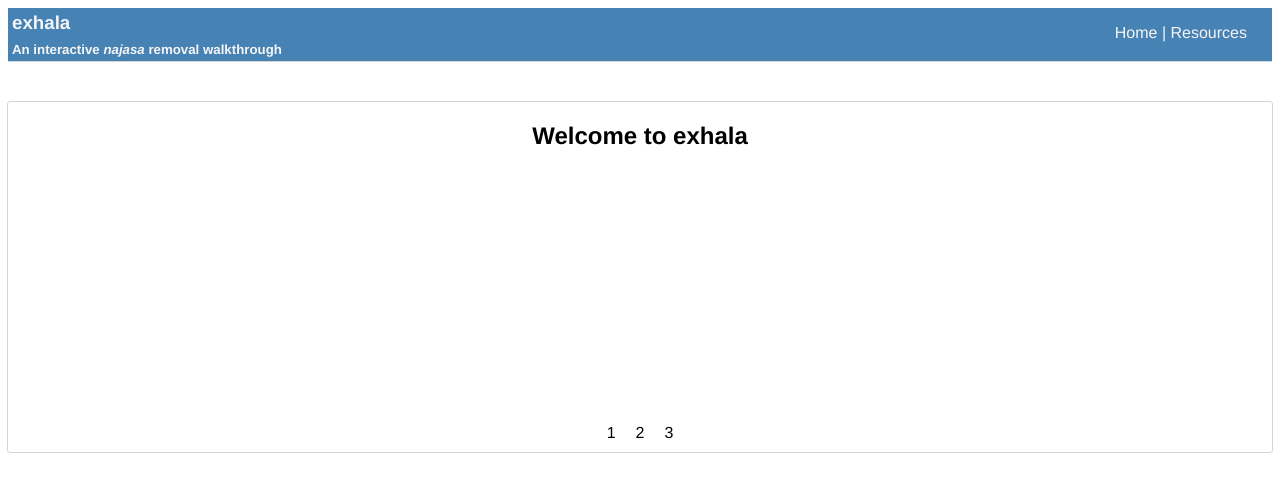
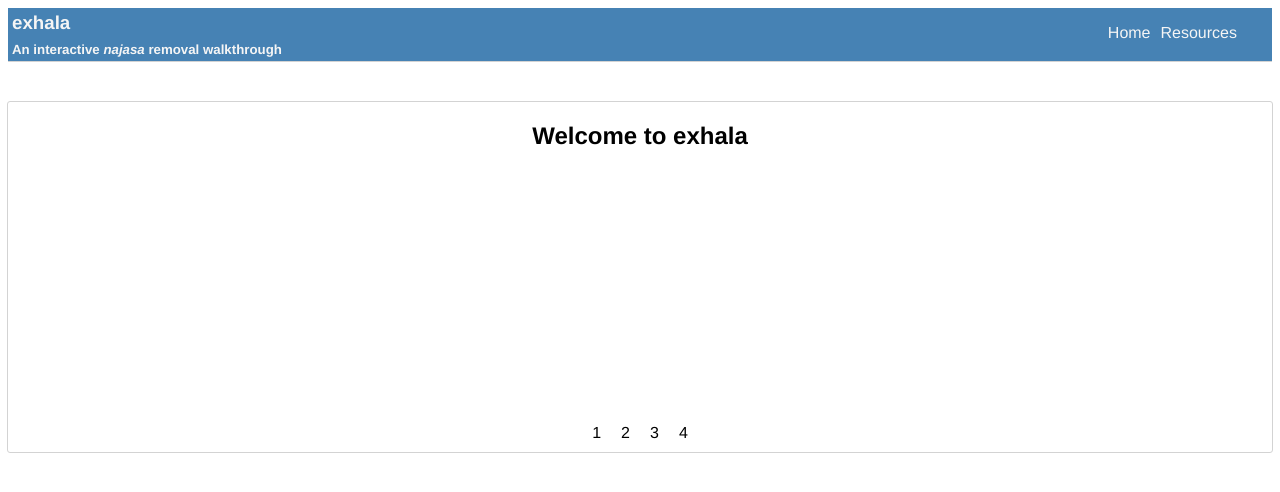
Before and after one commit to p-adams/exala, a Vue app: page /#/ in a window 1280 px wide. Shown: the top 492 px of the page. Built offline with nearby package versions, Linux system fonts and the light colour scheme.

Commit message:
create new Attribute page

```diff
--- a/src/App.vue
+++ b/src/App.vue
@@ -5,7 +5,7 @@
       <h5>An interactive <i>najasa</i> removal walkthrough</h5>
     </div>
     <div class="page-navigation">
-      <router-link to="/">Home</router-link> |
+      <router-link to="/">Home</router-link>
       <router-link to="/resources">Resources</router-link>
     </div>
   </nav>
@@ -40,9 +40,12 @@ h5 {
   text-align: left;
 }
 .page-navigation {
+  display: flex;
+  justify-content: space-between;
   margin-right: 25px;
 }
 nav a {
+  margin-right: 10px;
   line-height: 50px;
   text-decoration: none;
   color: whitesmoke;
--- /dev/null
+++ b/src/components/Attributes.vue
@@ -0,0 +1,12 @@
+<template>
+  <content-card>
+    <template v-slot:header>Attributes</template>
+  </content-card>
+</template>
+<script>
+import ContentCard from "./ContentCard.vue";
+export default {
+  components: { ContentCard },
+  setup() {},
+};
+</script>
--- a/src/components/Home.vue
+++ b/src/components/Home.vue
@@ -5,7 +5,7 @@
 
     <ul>
       <li v-for="(step, index) in steps" :key="index">
-        <span @click="handleStep(step)">{{ index + 1 }}</span>
+        <span class="step" @click="handleStep(step)">{{ index + 1 }}</span>
       </li>
     </ul>
   </div>
@@ -48,4 +48,7 @@ li {
   padding: 10px;
   display: inline-block;
 }
+.step {
+  cursor: pointer;
+}
 </style>
--- a/src/router/index.js
+++ b/src/router/index.js
@@ -4,6 +4,7 @@ import Resources from "../components/Resources.vue";
 import Start from "../components/Start.vue";
 import Types from "../components/Types.vue";
 import Transfer from "../components/Transfer.vue";
+import Attributes from "../components/Attributes.vue";
 const routes = [
   {
     path: "/",
@@ -11,8 +12,9 @@ const routes = [
     name: "home",
     children: [
       { path: "/start", component: Start, name: "start" },
-      { path: "/types", component: Types, name: "types_of_filth" },
-      { path: "/transfer", component: Transfer, name: "transfer_type" },
+      { path: "/types", component: Types, name: "types" },
+      { path: "/transfer", component: Transfer, name: "transfer" },
+      { path: "/attributes", component: Attributes, name: "attributes" },
     ],
   },
   { path: "/resources", component: Resources, name: "resources" },
--- a/src/utils/routeNameToDescriptionMap.js
+++ b/src/utils/routeNameToDescriptionMap.js
@@ -1,8 +1,9 @@
 const routeNameToDescriptionMap = {
   home: "Welcome to exhala",
   start: "Click start to begin",
-  types_of_filth: "Describe the type of filth",
-  transfer_type: "Describe how the filth transferred",
+  types: "Describe the type of filth",
+  transfer: "Describe how the filth transferred",
+  attributes: "Describe the taste, color, and smell",
 };
 
 export default routeNameToDescriptionMap;
```
